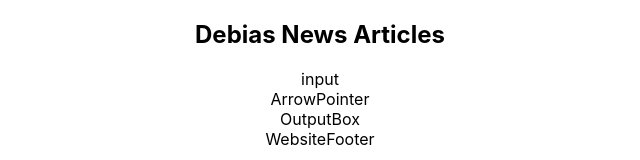
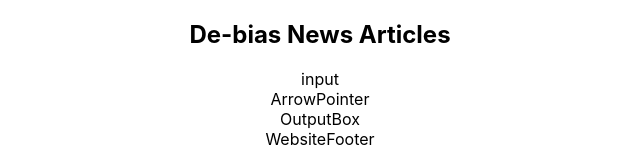
Before and after one commit to QuantumStatic/FYPFrontend, a React (Create React App) app in the folder front-end/: page / in a window 1280 px wide. Shown: the top 160 px of the page, without its empty margins (320-960 px from the left). Built offline with nearby package versions, Linux system fonts and the light colour scheme.

Commit message:
Fixed typing error

```diff
--- a/front-end/src/components/WebsiteHeader.js
+++ b/front-end/src/components/WebsiteHeader.js
@@ -5,7 +5,7 @@ export class WebsiteHeader extends Component {
         return (
             <React.Fragment>
                 <header>
-                    <h1>Debias News Articles</h1>
+                    <h1>De-bias News Articles</h1>
                 </header>
             </React.Fragment>
         );
```
